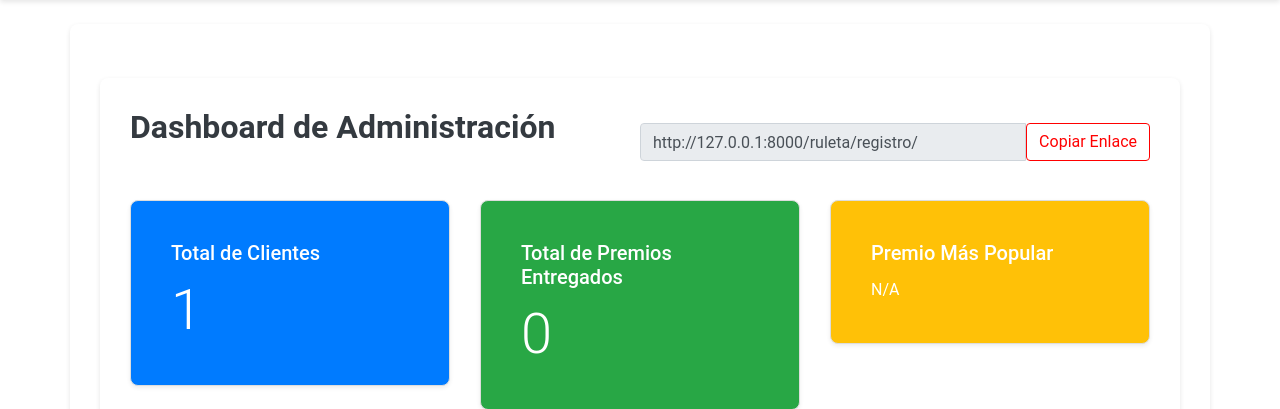
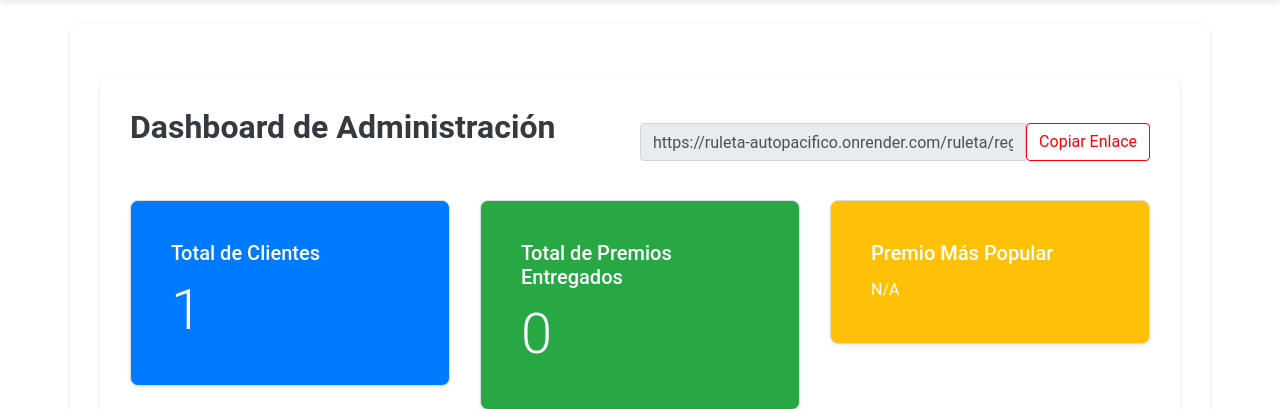
Before and after one commit to teban29/Autopacifico, a Django app: page /dashboard/ in a window 1280 px wide. Shown: the part 58-467 px from the top of the page. Run offline with Django 5.2, Linux system fonts and the light colour scheme; a user stored in the database is signed in; data comes from the database, SQL or seed files in the repository; data that the repository does not hold is empty; some libraries are stand-ins or nearby versions.

Commit message:
URL Dashboard

```diff
--- a/ruleta/templates/admin/dashboard.html
+++ b/ruleta/templates/admin/dashboard.html
@@ -12,7 +12,7 @@
             <input
                 type="text"
                 class="form-control"
-                value="http://127.0.0.1:8000/ruleta/registro/"
+                value="https://ruleta-autopacifico.onrender.com/ruleta/registro/"
                 id="linkToShare"
                 readonly
             />
```
